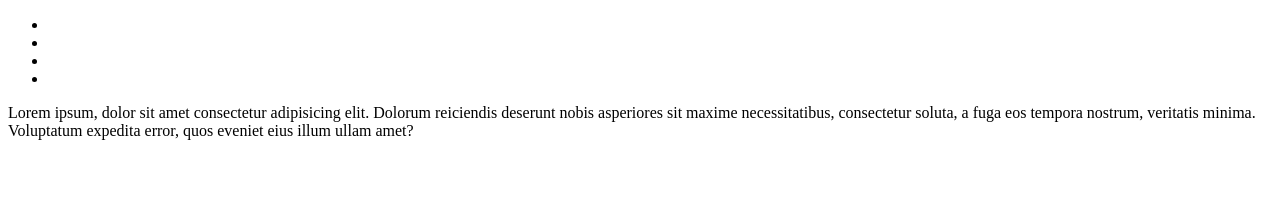
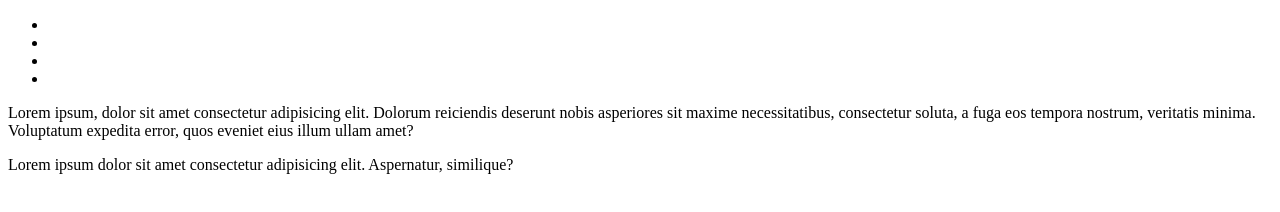
Before and after one commit to jorgegarciadiego/gitPrac, a plain HTML site: page index.html in a window 1280 px wide. Drawn offline with Linux system fonts and the light colour scheme.

Commit message:
Website with header + main section + footer

```diff
--- a/index.html
+++ b/index.html
@@ -29,5 +29,9 @@
          Lorem ipsum, dolor sit amet consectetur adipisicing elit. Dolorum reiciendis deserunt nobis asperiores sit maxime necessitatibus, consectetur soluta, a fuga eos tempora nostrum, veritatis minima. Voluptatum expedita error, quos eveniet eius illum ullam amet?
       </p>
    </main>
+
+   <footer>
+      Lorem ipsum dolor sit amet consectetur adipisicing elit. Aspernatur, similique?
+   </footer>
 </body>
 </html>
```
